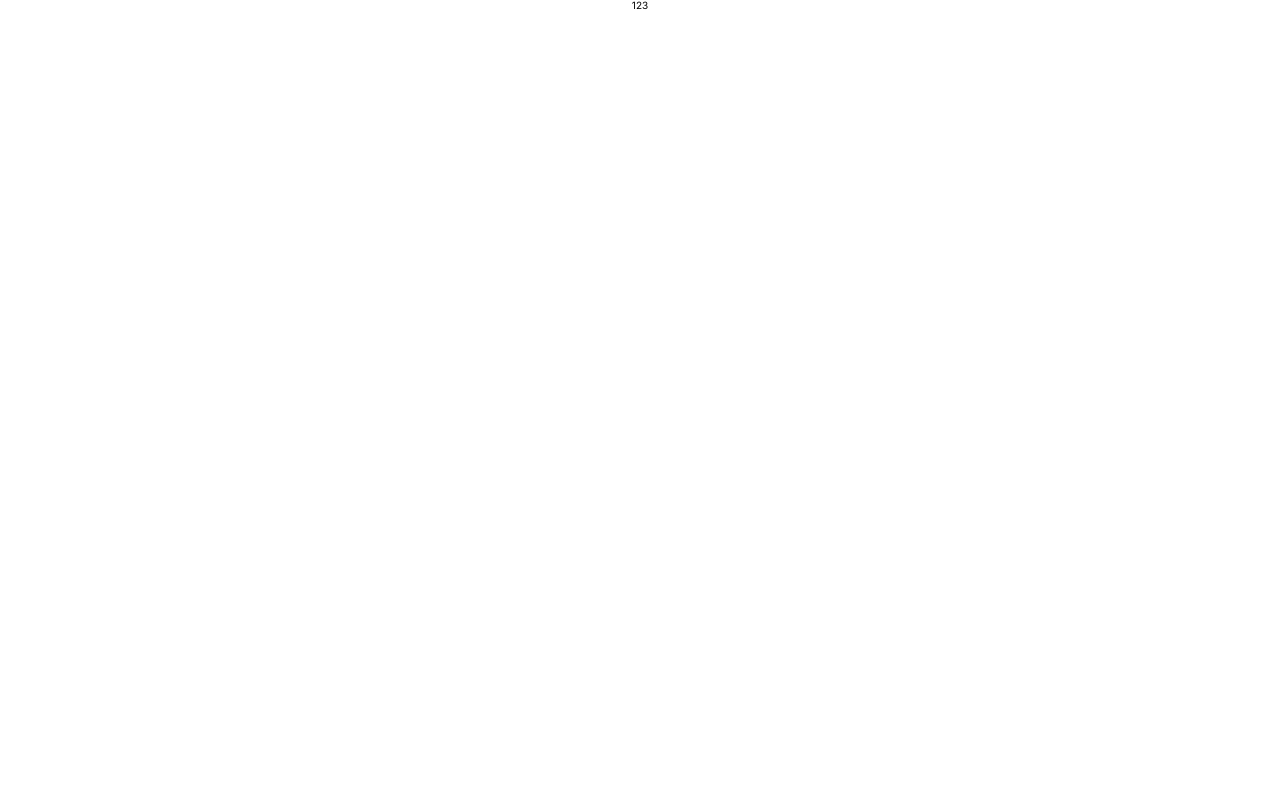
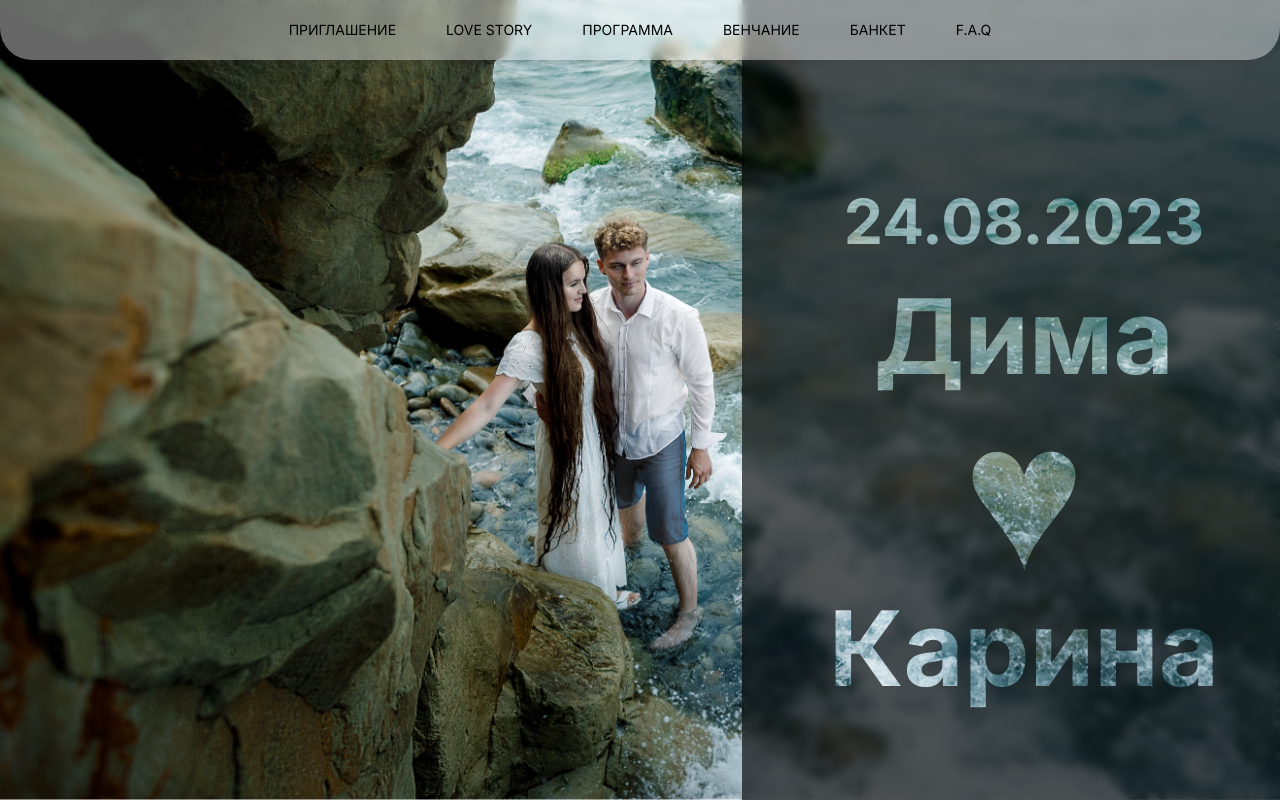
Before and after one commit to dicreate/wedding_invitation, a React (Vite) app: page / in a window 1280 px wide. Shown: the top 802 px of the page. Built offline with nearby package versions, Linux system fonts and the light colour scheme.

Commit message:
fix: try to fix deploy

```diff
--- a/package.json
+++ b/package.json
@@ -1,6 +1,6 @@
 {
-  "name": "forest-gallery",
-  "private": true,
+  "name": "wedding_invitation",
+  "private": false,
   "version": "0.0.0",
   "type": "module",
   "scripts": {
--- a/src/App.tsx
+++ b/src/App.tsx
@@ -12,8 +12,7 @@ function App() {
 
   return (
     <div className={style.appContainer}>
-      123
-      {/*    <section>
+      <section>
         <Main
           text={
             <div className={style.main}>
@@ -109,7 +108,7 @@ function App() {
       <footer className={style.footer}>
         <div className={style.footerText}>Спасибо, что вы с нами !</div>
         <div className={style.footerIcon}><DiDigitalOcean /></div>
-      </footer> */}
+      </footer>
     </div>
 
   )
```
